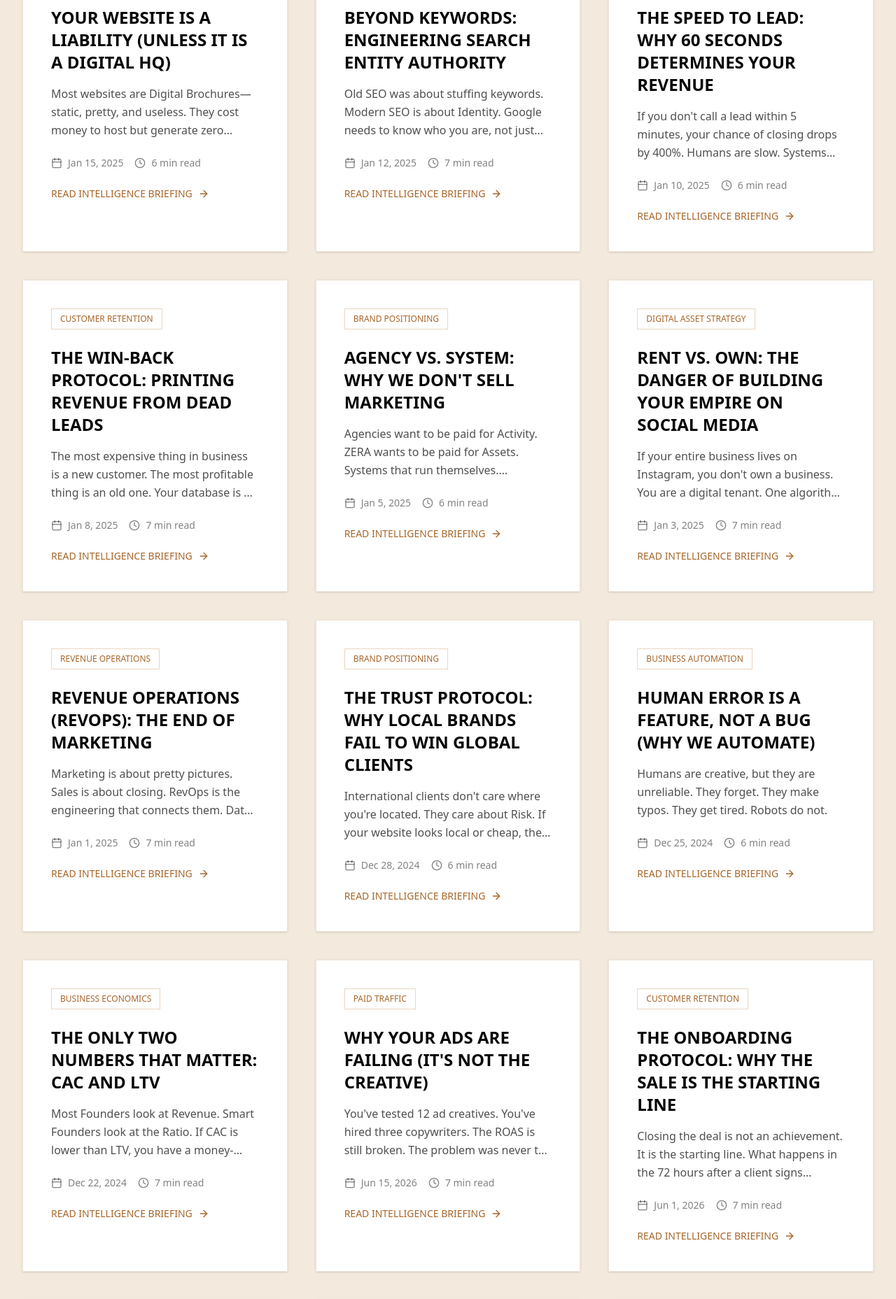
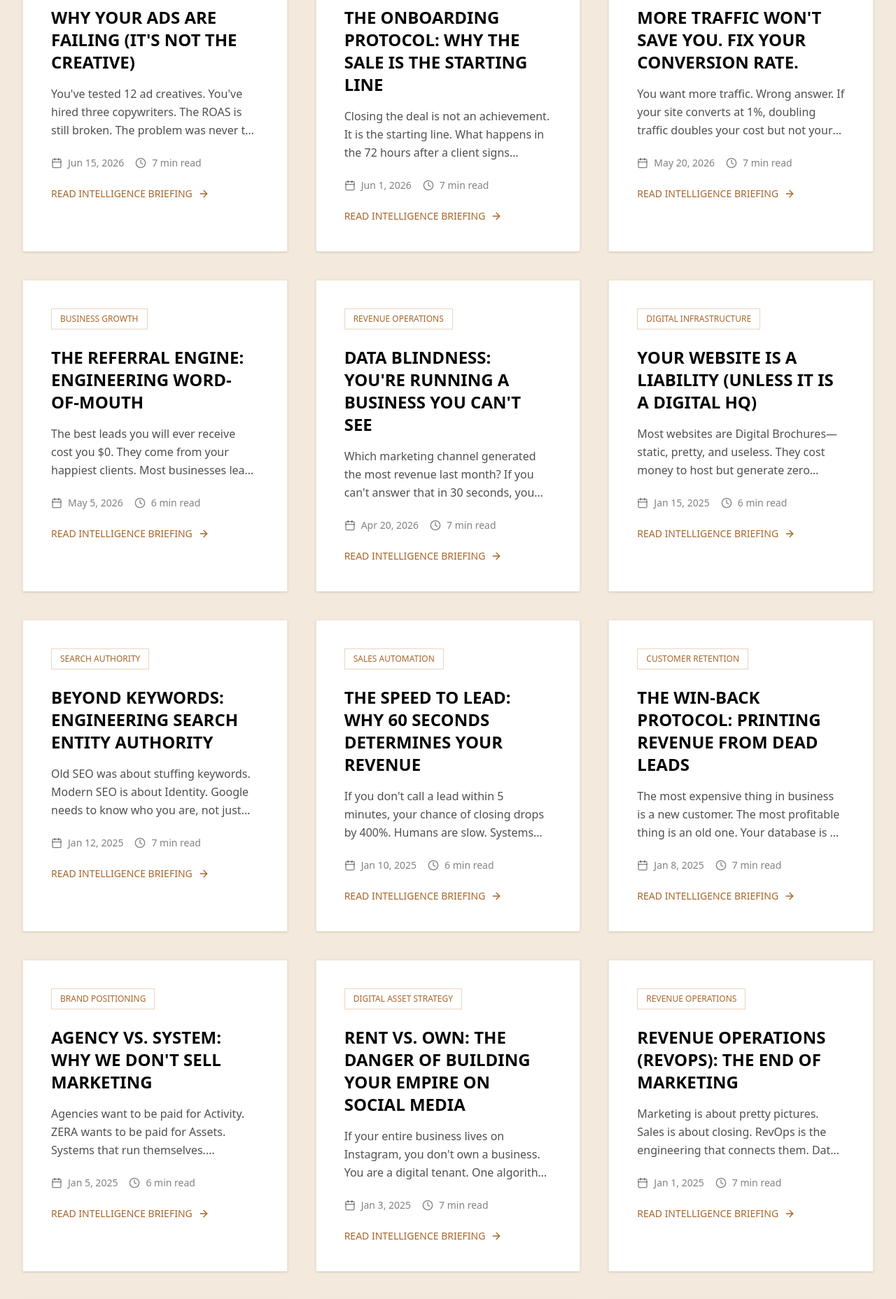
Before and after one commit to intelliJay09/zera, a Next.js app: page /blog in a window 1280 px wide. Shown: the part 880-2737 px from the top of the page at 70% size. Built offline with nearby package versions, Linux system fonts and the light colour scheme; no server answers.

Commit message:
Sort blog posts by date descending by default
Co-Authored-By: Claude Sonnet 4.6 <noreply@anthropic.com>

```diff
--- a/src/app/blog/page.tsx
+++ b/src/app/blog/page.tsx
@@ -24,7 +24,7 @@ function BlogContent() {
       filtered = filtered.filter(post => post.category === activeCategory);
     }
 
-    return filtered;
+    return filtered.sort((a, b) => new Date(b.publishedDate).getTime() - new Date(a.publishedDate).getTime());
   }, [activeCategory]);
 
   // Handler functions
```
